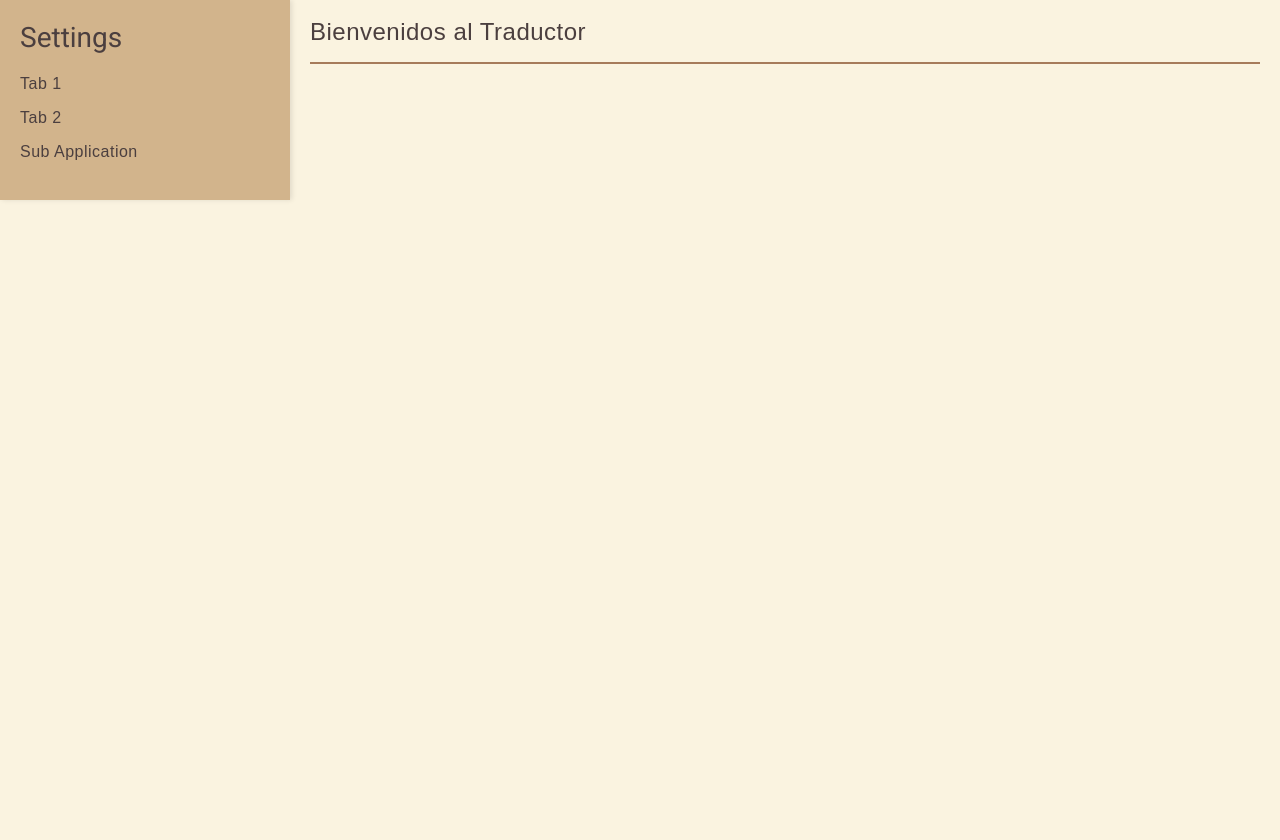
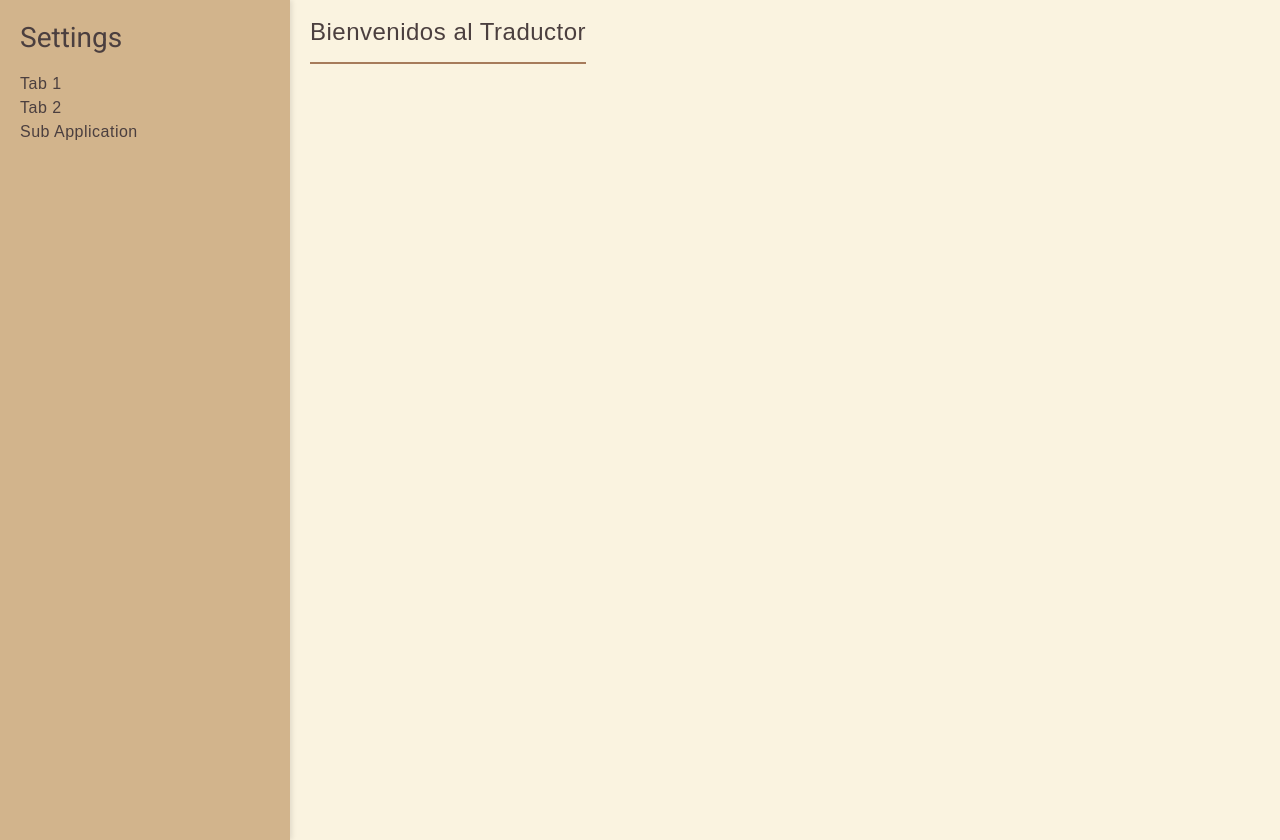
Before and after one commit to juanmgomez7152/p-l-r-ui, an Angular app: page / in a window 1280 px wide. Before the commit the page ends 800 px from the top, so only its background shows below. Built offline with nearby package versions, Linux system fonts and the light colour scheme.

Commit message:
fix: banner now extends fully from top to bottom

```diff
--- a/src/styles.scss
+++ b/src/styles.scss
@@ -1,14 +1,17 @@
-/* Background */
 body {
     background-color: #FAF3E0; /* Light beige */
     color: #4B3F3F; /* Dark brown text */
     margin: 0;
     font-family: Arial, sans-serif;
+    height: 100vh; /* Ensure body takes full height */
+    display: flex; /* Use flexbox for body */
 }
 
 /* Container */
 .container {
     display: flex;
+    height: 100%; /* Ensure container takes full height */
+    width: 100%; /* Ensure container takes full width */
 }
 
 /* Banner */
@@ -18,6 +21,7 @@ body {
     color: #4B3F3F; /* Dark brown text */
     padding: 20px;
     box-shadow: 2px 0 5px rgba(0, 0, 0, 0.1);
+    height: 100vh; /* Full viewport height */
 }
 
 .banner h2 {
@@ -29,15 +33,11 @@ body {
     padding: 0;
 }
 
-.banner li {
-    margin: 10px 0;
-    cursor: pointer;
-}
-
 /* Content */
 .content {
     flex: 1;
     padding: 20px;
+    overflow-y: auto; /* Ensure content is scrollable if it overflows */
 }
 
 /* Buttons */
```
